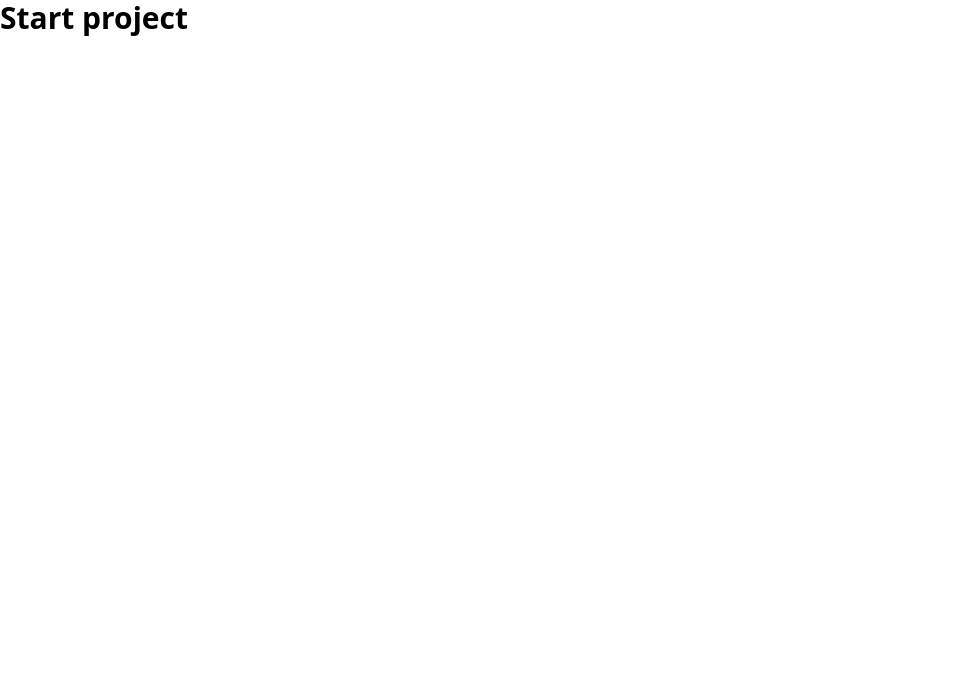
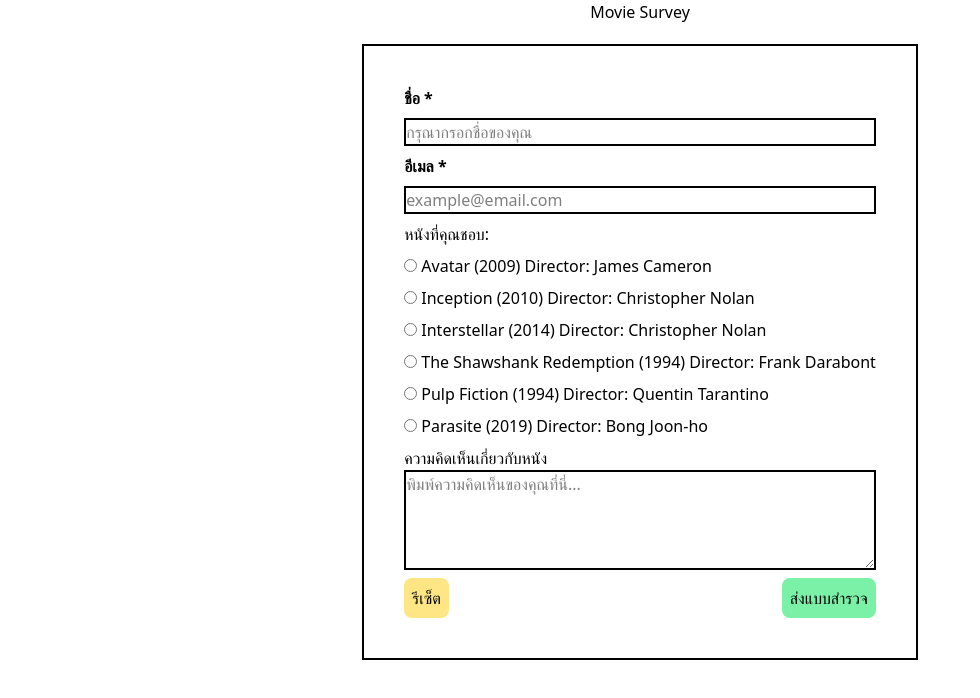
Before and after one commit to Phanupong-M/movies-survey, a React (Vite) app: page / in a window 1280 px wide. Shown: the top 698 px of the page, without its empty margins (0-980 px from the left). Built offline with nearby package versions, Linux system fonts and the light colour scheme.

Commit message:
feat: add movie survey form page
- Create a new form page for movie survey
- Add input fields for name, email, and movie selection
- Include validation for required fields
- Add navigation to result page after form submission

```diff
--- a/package.json
+++ b/package.json
@@ -13,6 +13,7 @@
     "@tailwindcss/vite": "^4.0.15",
     "react": "^19.0.0",
     "react-dom": "^19.0.0",
+    "react-router-dom": "^7.4.0",
     "tailwindcss": "^4.0.15"
   },
   "devDependencies": {
--- a/src/App.jsx
+++ b/src/App.jsx
@@ -1,11 +1,18 @@
 import './App.css'
+import { BrowserRouter as Router, Routes, Route } from "react-router-dom";
+import FormPage from './components/FormPage'
+import ResultPage from './components/ResultPage';
+
 
 function App() {
 
   return (
-    <>
-      <h1 className='font-bold text-3xl'>Start project</h1>
-    </>
+    <Router>
+    <Routes>
+      <Route path="/" element={<FormPage />} />
+      <Route path="/result" element={<ResultPage />} />
+    </Routes>
+  </Router>
   )
 }
 
--- a/src/components/FormPage.jsx
+++ b/src/components/FormPage.jsx
@@ -0,0 +1,154 @@
+import { useState } from "react";
+import { movies } from "../data/movies";
+import { useNavigate } from "react-router-dom";
+
+function FormPage () {
+    const [name, setName] = useState("")
+    const [email, setEmail] = useState("")
+    const [selectedMovie, setSelectedMovie] = useState("");
+    const [comment, setComment] = useState("")
+
+    const [errors, setErrors] = useState({})
+
+    const navigate = useNavigate();
+
+    // const goToResult = () => {
+    //     navigate("/result", { state: FormData }); // เปลี่ยนเส้นทางไปที่ "/result"
+    //   };
+
+    // const handleChange = (event) => {
+    //     setSelectedMovie(event.target.value);
+    //   };
+
+    function handleSubmit (event) {
+        event.preventDefault();
+
+        if (validateForm() !== 0) {
+            return;
+        }
+
+        let FormData = {
+            name: name,
+            email: email,
+            movie: selectedMovie,
+            comment: comment,
+          };
+
+          setName("")
+          setEmail("")
+          setSelectedMovie("")
+          setComment("")
+          setErrors({})
+
+          navigate("/result", { state: FormData })
+    }
+
+
+    function validateForm() {
+        let newErrors = {};
+
+        if (!name.trim()) {
+            newErrors.name = "โปรดใส่ชื่อของคุณ";
+        }
+
+        const emailRegex = /^[^\s@]+@[^\s@]+\.[^\s@]+$/;
+        if (!email.trim()) {
+            newErrors.email = "โปรดใส่อีเมลของคุณ"
+        } else if (!emailRegex.test(email)) {
+            newErrors.email = "รูปแบบอีเมลไม่ถูกต้อง"
+        }
+
+        if (!selectedMovie.trim()) {
+            newErrors.movie = "กรุณาเลือกหนังที่คุณชอบ";
+        }
+
+        setErrors(newErrors);
+        return Object.keys(newErrors).length
+
+    }
+
+    function resetForm() {
+        setName("")
+        setEmail("")
+        setSelectedMovie("")
+        setComment("")
+        setErrors({})
+    }
+
+    return (
+    <div className="flex flex-col items-center gap-5">
+        <h1 className="">Movie Survey</h1>
+        <form className="border-2 flex flex-col p-10 gap-2" onSubmit={handleSubmit}>
+            <label className="flex flex-col gap-2">
+                <strong>ชื่อ *</strong>
+                <input className="border-2"
+                    id="name"
+                    name="name"
+                    type="text"
+                    placeholder="กรุณากรอกชื่อของคุณ"
+                    value = {name}
+                    onChange={(event) => {setName(event.target.value)
+                    }}
+                />
+            </label>
+            {errors.name && <p>{errors.name}</p>}
+
+            <label className="flex flex-col gap-2">
+                <strong>อีเมล *</strong>
+                <input className="border-2"
+                    id="name"
+                    name="name"
+                    type="text"
+                    placeholder="example@email.com"
+                    value = {email}
+                    onChange={(event) => {setEmail(event.target.value)
+                    }}
+                />
+            </label>
+            {errors.email && <p>{errors.email}</p>}
+
+            <h2>หนังที่คุณชอบ:</h2>
+
+            {movies.map((movie,index) => (
+                <label className="" key = {index}>
+                <input
+                    type="radio"
+                    name="option"
+                    value={movie.title}
+                    checked={selectedMovie === movie.title}
+                    onChange={(event) => {setSelectedMovie(event.target.value)
+                    }}
+                />
+                {` ${movie.title} (${movie.year}) Director: ${movie.director}`}
+                </label>
+            ))}
+
+            {errors.movie && <p>{errors.movie}</p>}
+
+            <div className="flex flex-col">
+                <label>ความคิดเห็นเกี่ยวกับหนัง</label>
+                <textarea className="border-2"
+                    id="description"
+                    name="description"
+                    type="text"
+                    placeholder="พิมพ์ความคิดเห็นของคุณที่นี่..."
+                    value = {comment}
+                    onChange={(event) => {setComment(event.target.value)
+                    }}
+                    rows={4}
+                    cols={30}
+                />
+            </div>
+
+            <div className="flex justify-between">
+                <button onClick={resetForm} className="bg-amber-200 rounded-lg p-2 cursor-pointer" type="button">รีเซ็ต</button>
+                <button className="bg-green-300 rounded-lg p-2 cursor-pointer" type="submit">ส่งแบบสำรวจ</button>
+            </div>
+        </form>
+
+
+    </div>
+
+)}
+
+export default FormPage
```
Also changed, not shown: 1 other file (tests, documents, lock files or other folders).
